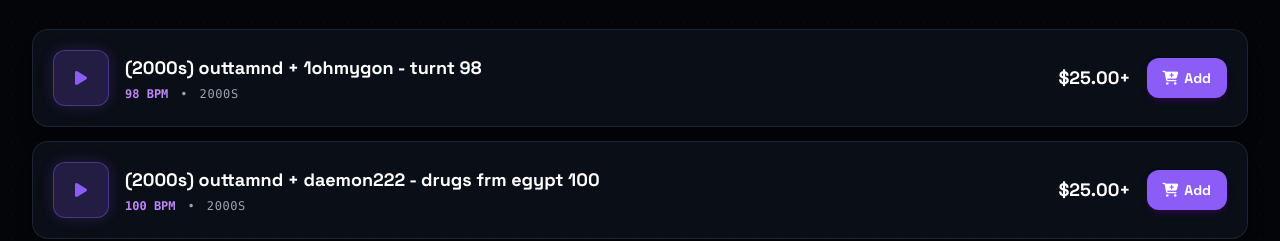
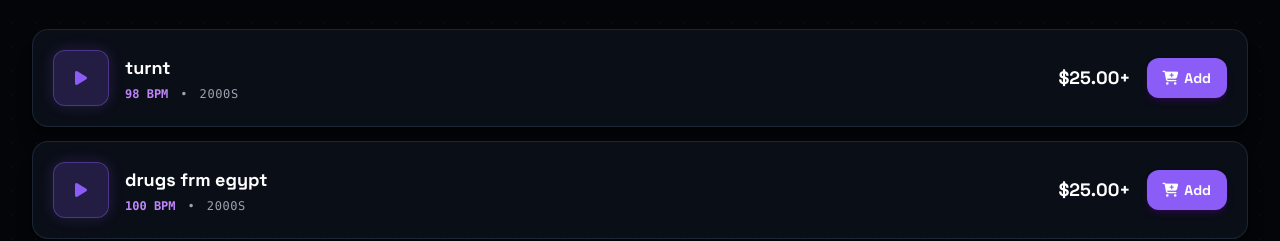
Before and after one commit to outtamnd/outtamnd-beat-store, a website: page index.html in a window 1280 px wide. Shown: the part 733-974 px from the top of the page. Drawn offline with nearby package versions, Linux system fonts and the light colour scheme.

Commit message:
Add files via upload

```diff
--- a/index.html
+++ b/index.html
@@ -487,16 +487,35 @@
 
             container.innerHTML = list.map((beat, idx) => {
                 const audioFile = beat.audio || beat.filename || beat.file || '';
+
+                // Clean up title: keep only the track name after the dash (without leading prefix and trailing BPM)
+                let displayTitle = beat.title;
+                let detectedBpm = beat.bpm;
+
+                if (beat.title && beat.title.includes(' - ')) {
+                    const parts = beat.title.split(' - ');
+                    const suffix = parts[1];
+                    const match = suffix.match(/^(.*?)\s+(\d{2,3})$/);
+                    if (match) {
+                        displayTitle = match[1]; // e.g. "turnt", "drugs frm egypt"
+                        if (!detectedBpm) detectedBpm = match[2];
+                    } else {
+                        displayTitle = suffix;
+                    }
+                }
+
+                const bpmDisplay = detectedBpm ? `${detectedBpm} BPM` : '140 BPM';
+
                 return `
                 <div class="bg-cardbg border border-gray-800/90 hover:border-gray-700 transition rounded-2xl p-4 sm:p-5 flex items-center justify-between gap-4 shadow-xl group">
                     <div class="flex items-center space-x-4 min-w-0">
-                        <button onclick="playBeat('${beat.title.replace(/'/g, "\\'")}', '${audioFile}', '${beat.genre || 'Beat'}')" class="w-12 h-12 sm:w-14 sm:h-14 rounded-xl bg-accent/20 border border-accent/40 group-hover:bg-accent text-accent group-hover:text-white flex items-center justify-center flex-shrink-0 transition shadow-[0_0_15px_rgba(139,92,246,0.2)]">
+                        <button onclick="playBeat('${displayTitle.replace(/'/g, "\\'")}', '${audioFile}', '${beat.genre || 'Beat'}')" class="w-12 h-12 sm:w-14 sm:h-14 rounded-xl bg-accent/20 border border-accent/40 group-hover:bg-accent text-accent group-hover:text-white flex items-center justify-center flex-shrink-0 transition shadow-[0_0_15px_rgba(139,92,246,0.2)]">
                             <i class="fa-solid fa-play text-sm sm:text-base"></i>
                         </button>
                         <div class="min-w-0">
-                            <h4 class="text-white font-black text-base sm:text-lg truncate">${beat.title}</h4>
+                            <h4 class="text-white font-black text-base sm:text-lg truncate">${displayTitle}</h4>
                             <div class="flex items-center space-x-3 text-xs text-gray-400 mt-1 font-mono">
-                                <span class="text-purple-400 font-bold">${beat.bpm ? beat.bpm + ' BPM' : '140 BPM'}</span>
+                                <span class="text-purple-400 font-bold">${bpmDisplay}</span>
                                 <span>•</span>
                                 <span class="uppercase tracking-wider">${beat.genre || 'Trap'}</span>
                             </div>
@@ -504,7 +523,7 @@
                     </div>
                     <div class="flex items-center space-x-3 sm:space-x-4 flex-shrink-0">
                         <span class="text-white font-black text-base sm:text-lg">$25.00+</span>
-                        <button onclick="openLicenseModal('${beat.title.replace(/'/g, "\\'")}')" class="px-4 py-2.5 rounded-xl bg-accent hover:bg-accenthover text-white text-xs sm:text-sm font-bold transition shadow-md shadow-purple-950/50 flex items-center space-x-1.5">
+                        <button onclick="openLicenseModal('${displayTitle.replace(/'/g, "\\'")}')" class="px-4 py-2.5 rounded-xl bg-accent hover:bg-accenthover text-white text-xs sm:text-sm font-bold transition shadow-md shadow-purple-950/50 flex items-center space-x-1.5">
                             <i class="fa-solid fa-cart-plus"></i>
                             <span class="hidden sm:inline">Add</span>
                         </button>
@@ -552,7 +571,16 @@
             if (audio.paused) {
                 if (!audio.src && beats.length > 0) {
                     const firstBeat = beats[0];
-                    playBeat(firstBeat.title, firstBeat.audio || firstBeat.filename || firstBeat.file, firstBeat.genre || 'Beat');
+                    const audioFile = firstBeat.audio || firstBeat.filename || firstBeat.file || '';
+                    let displayTitle = firstBeat.title;
+                    if (firstBeat.title && firstBeat.title.includes(' - ')) {
+                        const parts = firstBeat.title.split(' - ');
+                        const suffix = parts[1];
+                        const match = suffix.match(/^(.*?)\s+(\d{2,3})$/);
+                        if (match) displayTitle = match.id || match[1];
+                        else displayTitle = suffix;
+                    }
+                    playBeat(displayTitle, audioFile, firstBeat.genre || 'Beat');
                     return;
                 }
                 audio.play().then(() => {
```
